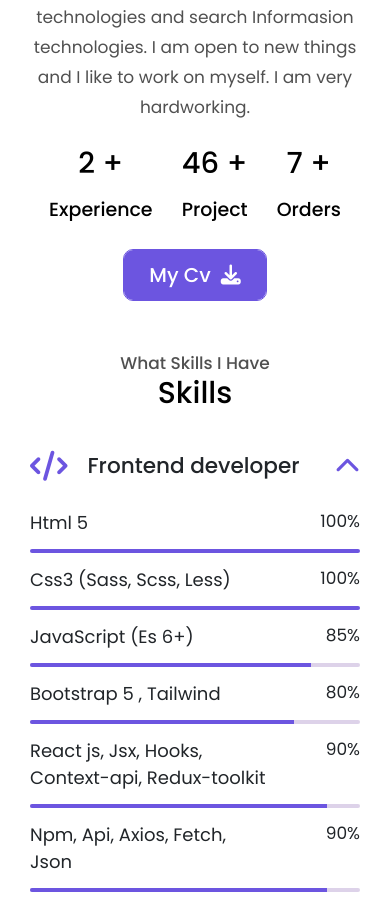
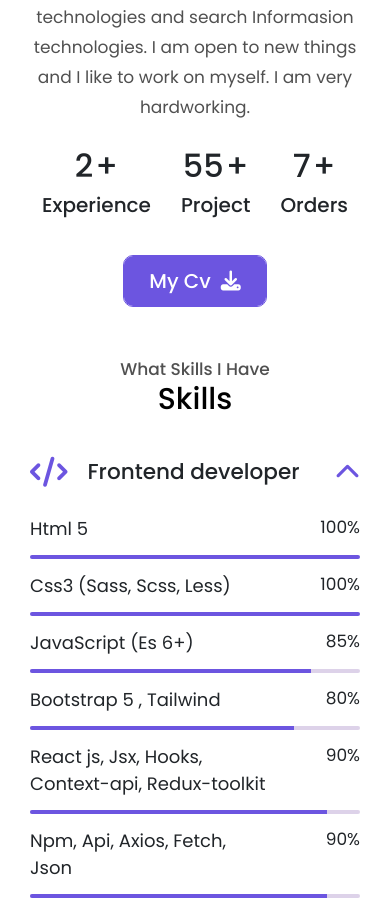
Before and after one commit to AzarAhmadov/Portfolio-React, a React (Create React App) app: page / in a window 390 px wide. Shown: the part 929-1848 px from the top of the page. Built offline with nearby package versions, Linux system fonts and the light colour scheme.

Commit message:
counter app

```diff
--- a/package.json
+++ b/package.json
@@ -9,11 +9,14 @@
     "@testing-library/user-event": "^13.5.0",
     "aos": "^2.3.4",
     "boxicons": "^2.1.4",
+    "number-counter": "^1.0.3",
     "react": "^18.2.0",
+    "react-countup": "^6.4.1",
     "react-dom": "^18.2.0",
     "react-router-dom": "^6.6.1",
     "react-scripts": "5.0.1",
     "react-spinners": "^0.13.8",
+    "react-visibility-sensor": "^5.1.1",
     "web-vitals": "^2.1.4"
   },
   "scripts": {
--- a/src/App.jsx
+++ b/src/App.jsx
@@ -15,7 +15,7 @@ function App() {
     setLoading(true)
     setTimeout(() => {
       setLoading(false)
-    }, 1)
+    }, 1500)
   }, [])
 
   return (
--- a/src/components/home/About.jsx
+++ b/src/components/home/About.jsx
@@ -1,12 +1,17 @@
-import React, { useEffect } from 'react';
+import React, { useEffect, useState } from 'react';
+import { isVisible } from "@testing-library/user-event/dist/utils";
 import MyResume from '../cv/AzarAhmadov(cv).pdf'
+import CountUp from "react-countup";
+import ReactVisibilitySensor from "react-visibility-sensor";
 import Aos from 'aos';
 
-const About = () => {
+const About = ({ className, ...rest }) => {
 
     useEffect(() => {
         Aos.init({ duration: 2000 })
     }, [])
+
+    const [viewPortEntered, setViewPortEntered] = useState(false);
 
     return (
         <section id='about'>
@@ -27,9 +32,78 @@ const About = () => {
                                 I am living in Baku. I like Information technologies and search Informasion technologies. I am open to new things and I like to work on myself. I am very hardworking.
                             </p>
                             <ul>
-                                <li>2 + <br />  <span> Experience </span></li>
-                                <li>46 + <br /> <span> Project </span></li>
-                                <li>7 + <br />  <span> Orders </span></li>
+                                <li>
+                                    <span className='d-flex flex-column' data-number="2">
+                                        <CountUp {...rest} start={viewPortEntered ? null : 0} end={2}>
+                                            {({ countUpRef }) => {
+                                                return (
+                                                    <ReactVisibilitySensor
+                                                        active={!viewPortEntered}
+                                                        onChange={(isVisible) => {
+                                                            if (isVisible) {
+                                                                setViewPortEntered(true);
+                                                            }
+                                                        }}
+                                                        delayedCall
+                                                    >
+                                                        <small className="number" ref={countUpRef} />
+                                                    </ReactVisibilitySensor>
+                                                );
+                                            }}
+                                        </CountUp>
+                                        <strong>
+                                            Experience
+                                        </strong>
+                                    </span>
+                                </li>
+                                <li>
+                                    <span className='d-flex flex-column' data-number="55">
+                                        <CountUp {...rest} start={viewPortEntered ? null : 0} end={55}>
+                                            {({ countUpRef }) => {
+                                                return (
+                                                    <ReactVisibilitySensor
+                                                        active={!viewPortEntered}
+                                                        onChange={(isVisible) => {
+                                                            if (isVisible) {
+                                                                setViewPortEntered(true);
+                                                            }
+                                                        }}
+                                                        delayedCall
+                                                    >
+                                                        <small className="number" ref={countUpRef} />
+                                                    </ReactVisibilitySensor>
+                                                );
+                                            }}
+                                        </CountUp>
+                                        <strong>
+                                            Project
+                                        </strong>
+                                    </span>
+                                </li>
+                                <li>
+                                    <span className='d-flex flex-column' data-number="7">
+                                        <CountUp {...rest} start={viewPortEntered ? null : 0} end={7}>
+                                            {({ countUpRef }) => {
+                                                return (
+                                                    <ReactVisibilitySensor
+                                                        active={!viewPortEntered}
+                                                        onChange={(isVisible) => {
+                                                            if (isVisible) {
+                                                                setViewPortEntered(true);
+                                                            }
+                                                        }}
+                                                        delayedCall
+                                                    >
+                                                        <small className="number" ref={countUpRef} />
+                                                    </ReactVisibilitySensor>
+                                                );
+                                            }}
+                                        </CountUp>
+                                        <strong>
+                                            Orders
+                                        </strong>
+                                    </span>
+                                </li>
                             </ul>
                             <a className='global-button' download href={MyResume}> My Cv <i className="fa-solid fa-download"></i> </a>
                         </div>
--- a/src/css/App.css
+++ b/src/css/App.css
@@ -393,20 +393,27 @@ header .h-row .h-col-right #navbar #nav-list .dark-mode i {
 }
 #about .about-row .about-col-right .about-right-item ul {
   display: flex;
-  text-align: center;
   padding: 35px 0;
+  gap: 0 60px;
 }
 #about .about-row .about-col-right .about-right-item ul li {
-  color: #000;
+  text-align: center;
   font-weight: 500;
-  margin-right: 50px;
-  font-size: 35px;
 }
 #about .about-row .about-col-right .about-right-item ul li span {
-  font-size: 24px;
+  font-family: "Poppins", sans-serif;
 }
-#about .about-row .about-col-right .about-right-item ul li:last-child {
-  margin-right: 0;
+#about .about-row .about-col-right .about-right-item ul li span small {
+  font-size: 36px;
+}
+#about .about-row .about-col-right .about-right-item ul li span small::after {
+  padding-left: 2px;
+  content: "+";
+}
+#about .about-row .about-col-right .about-right-item ul li span strong {
+  font-size: 23px;
+  font-family: "Poppins", sans-serif;
+  font-weight: 500;
 }
 
 #skills {
@@ -1065,18 +1072,26 @@ header .h-row .h-col-right #navbar #nav-list .dark-mode i {
     width: 350px;
   }
   #about .container .about-row .about-col-right .about-right-item ul {
-    justify-content: space-evenly;
+    display: flex;
+    padding-top: 20px;
+    justify-content: center;
     width: 100%;
-    align-items: center;
-    padding: 20px 0;
+    gap: 0 30px;
   }
   #about .container .about-row .about-col-right .about-right-item ul li {
-    font-size: 29px;
-    margin-right: 0;
+    width: auto;
     text-align: center;
   }
-  #about .container .about-row .about-col-right .about-right-item ul li span {
-    font-size: 19px;
+  #about .container .about-row .about-col-right .about-right-item ul li span small {
+    text-align: center;
+    font-size: 32px;
+  }
+  #about .container .about-row .about-col-right .about-right-item ul li span small::after {
+    padding-left: 2px;
+    content: "+";
+  }
+  #about .container .about-row .about-col-right .about-right-item ul li span strong {
+    font-size: 20px;
   }
   #about .container .about-row .about-col-left .about-left-item img {
     height: 240px;
--- a/src/css/App.scss
+++ b/src/css/App.scss
@@ -563,21 +563,30 @@ header {
 
         ul {
           display: flex;
-          text-align: center;
           padding: 35px 0;
+          gap: 0 60px;
 
           li {
-            color: $color-2;
+            text-align: center;
             font-weight: 500;
-            margin-right: 50px;
-            font-size: 35px;
 
             span {
-              font-size: 24px;
-            }
-
-            &:last-child {
-              margin-right: 0;
+              font-family: 'Poppins', sans-serif;
+
+              small {
+                font-size: 36px;
+
+                &::after {
+                  padding-left: 2px;
+                  content: "+";
+                }
+              }
+
+              strong {
+                font-size: 23px;
+                font-family: 'Poppins', sans-serif;
+                font-weight: 500;
+              }
             }
           }
         }
@@ -1172,7 +1181,8 @@ header {
             h1 {
               font-size: 37px;
             }
-            .work-text{
+
+            .work-text {
               font-size: 19px;
             }
           }
@@ -1464,19 +1474,30 @@ header {
             }
 
             ul {
-              justify-content: space-evenly;
+              display: flex;
+              padding-top: 20px;
+              justify-content: center;
               width: 100%;
-              align-items: center;
-              padding: 20px 0;
-
+              gap: 0 30px;
 
               li {
-                font-size: 29px;
-                margin-right: 0;
+                width: auto;
                 text-align: center;
 
                 span {
-                  font-size: 19px;
+                  small {
+                    text-align: center;
+                    font-size: 32px;
+
+                    &::after {
+                      padding-left: 2px;
+                      content: "+";
+                    }
+                  }
+
+                  strong {
+                    font-size: 20px;
+                  }
                 }
               }
             }
```
Also changed, not shown: 2 other files (tests, documents, lock files or other folders).
